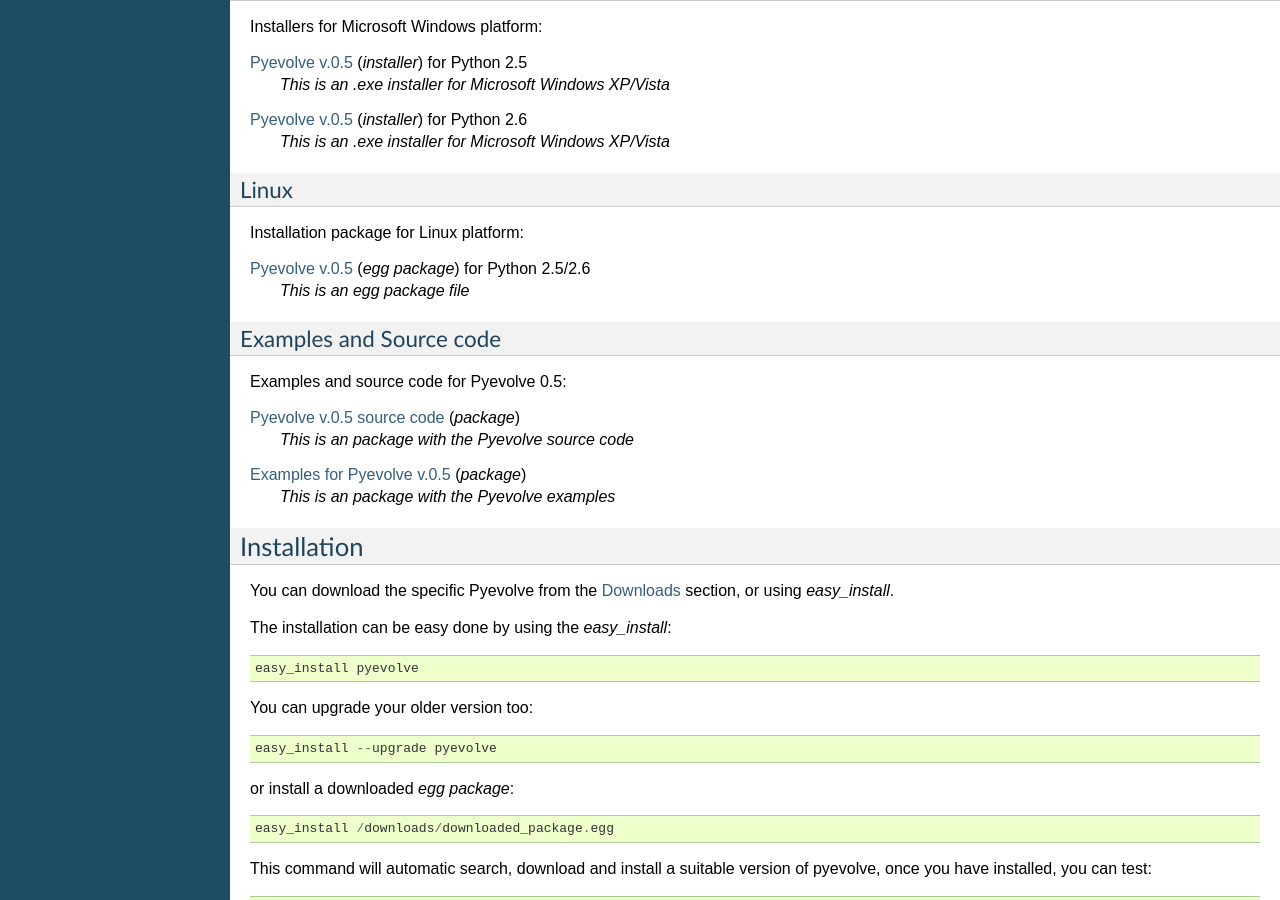
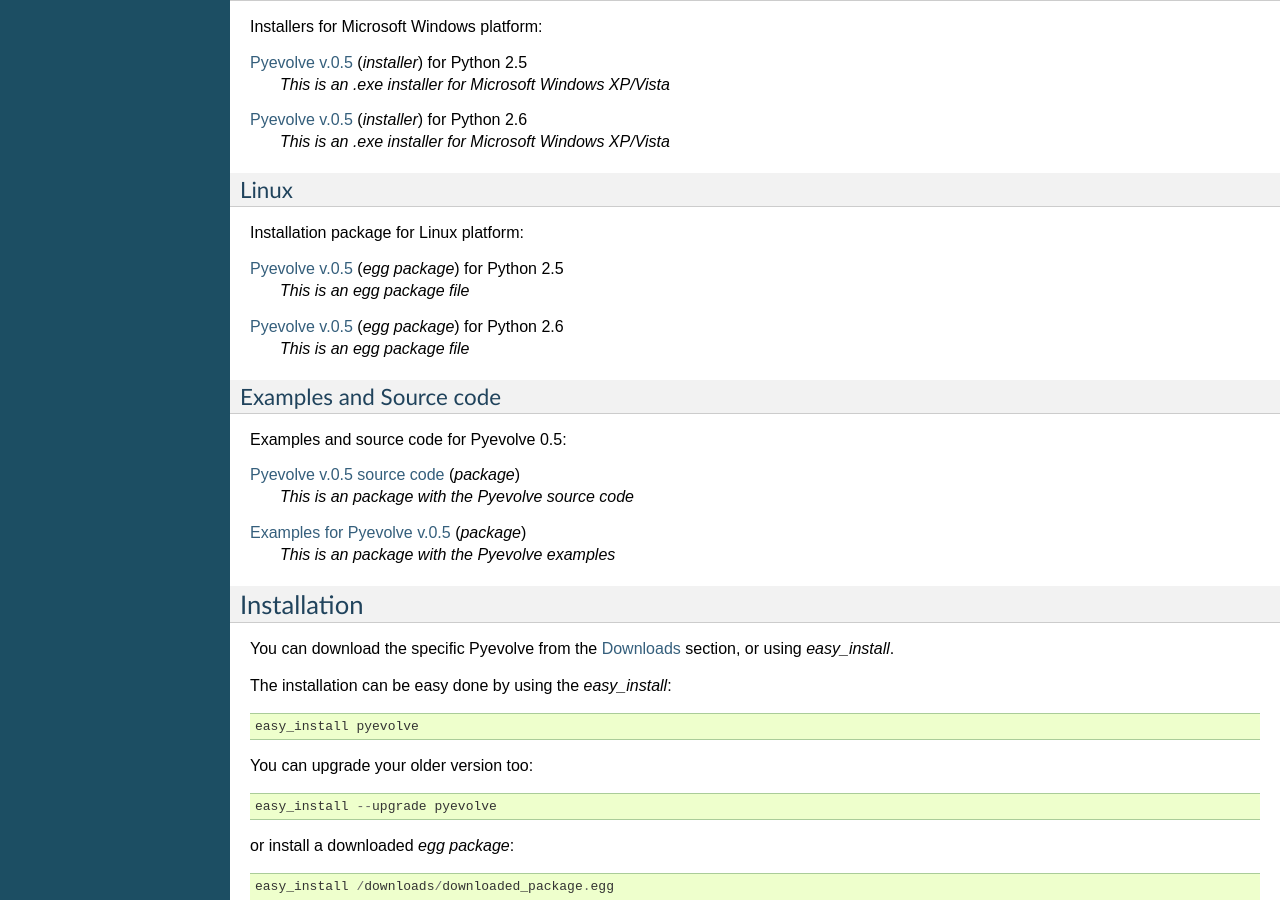
Before and after one commit to cfobel/python___pyevolve, a Sphinx documentation site: the page built from docs/source/intro.rst, in a window 1280 px wide and 900 px high, scrolled down 1007 px. Built offline with Sphinx 7.4.7, drawn with Linux system fonts in a browser that asks for light colours; some of the changed lines change nothing that is shown.

Commit message:
Final commit for release
git-svn-id: https://pyevolve.svn.sourceforge.net/svnroot/pyevolve@8 07ed1b73-6f11-4a40-98be-48c2d1321411

```diff
--- a/docs/source/intro.rst
+++ b/docs/source/intro.rst
@@ -47,10 +47,10 @@
 
 Installers for Microsoft Windows platform:
 
-`Pyevolve v.0.5 <http://www.python.org>`_ (*installer*) for Python 2.5
+`Pyevolve v.0.5 <http://downloads.sourceforge.net/pyevolve/Pyevolve-0.5.win32-py2.5.exe?use_mirror=>`_ (*installer*) for Python 2.5
    *This is an .exe installer for Microsoft Windows XP/Vista*
 
-`Pyevolve v.0.5 <http://www.python.org>`_ (*installer*) for Python 2.6
+`Pyevolve v.0.5 <http://downloads.sourceforge.net/pyevolve/Pyevolve-0.5.win32-py2.6.exe?use_mirror=>`_ (*installer*) for Python 2.6
    *This is an .exe installer for Microsoft Windows XP/Vista*
 
 Linux
@@ -58,7 +58,10 @@
 
 Installation package for Linux platform:
 
-`Pyevolve v.0.5 <http://www.python.org>`_ (*egg package*) for Python 2.5/2.6
+`Pyevolve v.0.5 <http://downloads.sourceforge.net/pyevolve/Pyevolve-0.5-py2.5.egg?use_mirror=>`_ (*egg package*) for Python 2.5
+   *This is an egg package file*
+
+`Pyevolve v.0.5 <http://downloads.sourceforge.net/pyevolve/Pyevolve-0.5-py2.6.egg?use_mirror=>`_ (*egg package*) for Python 2.6
    *This is an egg package file*
 
 
@@ -67,10 +70,10 @@
 
 Examples and source code for Pyevolve 0.5:
 
-`Pyevolve v.0.5 source code <http://www.python.org>`_ (*package*)
+`Pyevolve v.0.5 source code <http://downloads.sourceforge.net/pyevolve/Pyevolve-0.5-source.zip?use_mirror=>`_ (*package*)
    *This is an package with the Pyevolve source code*
 
-`Examples for Pyevolve v.0.5 <http://www.python.org>`_ (*package*)
+`Examples for Pyevolve v.0.5 <http://downloads.sourceforge.net/pyevolve/ex_pyevolve0_5.zip?use_mirror=>`_ (*package*)
    *This is an package with the Pyevolve examples*
 
 
```
